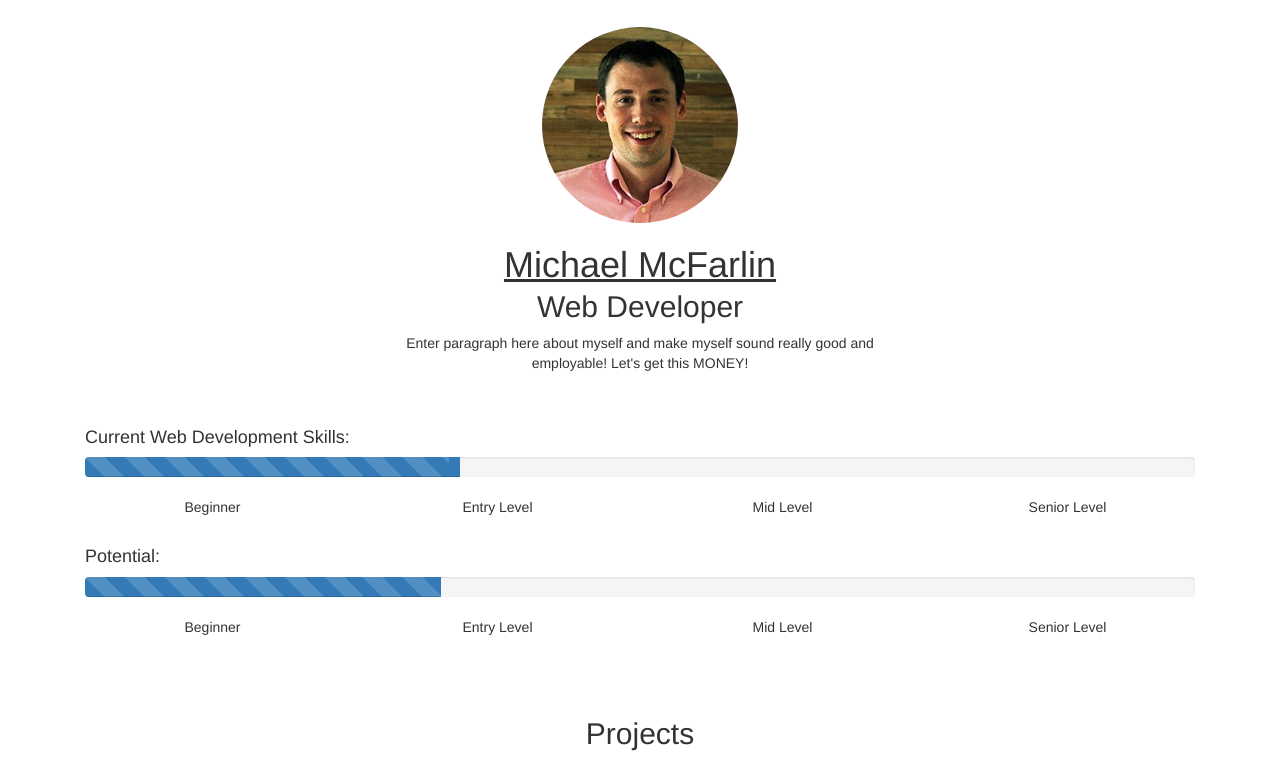
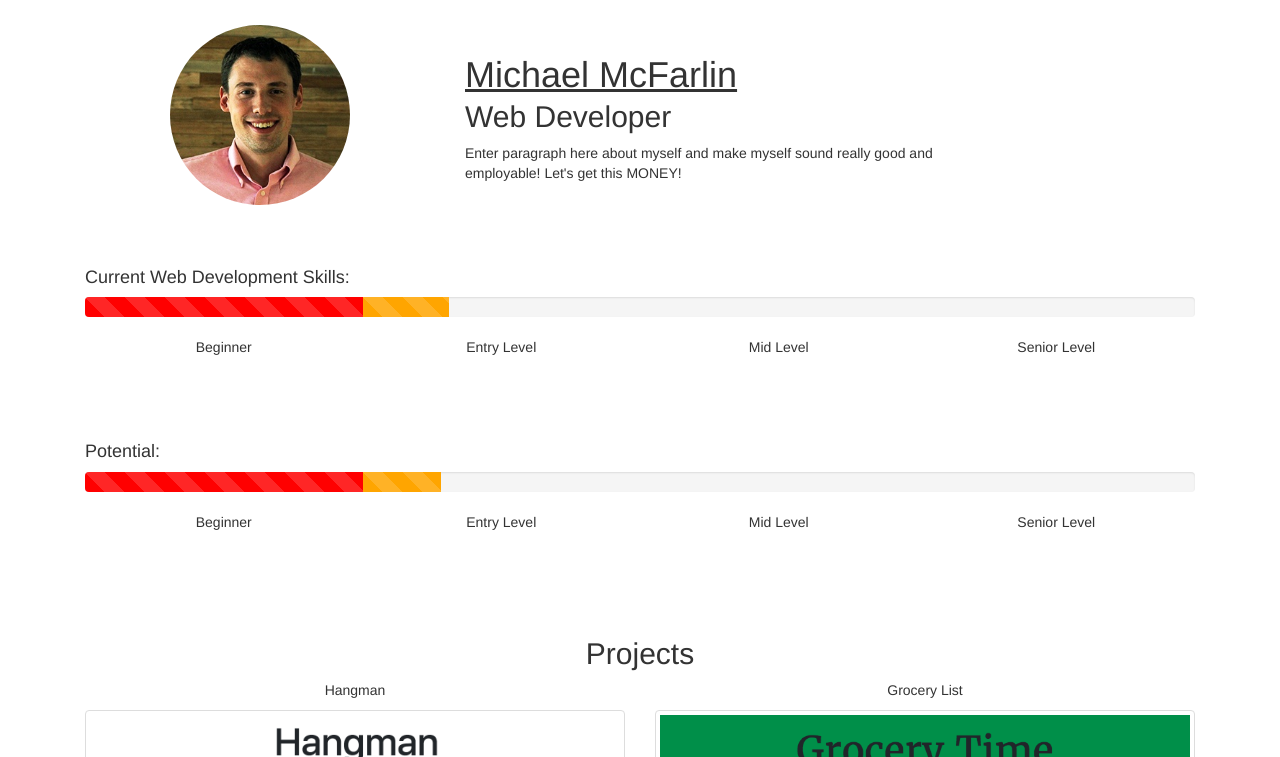
Before and after one commit to semansch/mPortfolioTest, a plain HTML site: page index2.html in a window 1280 px wide. Shown: the top 757 px of the page. Drawn offline with Linux system fonts and the light colour scheme.

Commit message:
updates to consolidate html and clean up structure

```diff
--- a/index2.html
+++ b/index2.html
@@ -7,23 +7,23 @@
     <title>Portfolio</title>
 
     <link rel="stylesheet" href="assets/css/bootstrap3.3.7.min.css">
-<!--    <link rel="stylesheet" href="assets/css/style.css">-->
+    <link rel="stylesheet" href="assets/css/style2.css">
 </head>
 <body>
 
     <div class="container">
-        <div class="col-xs-12">
-            <img src="assets/img/Headshot.jpg" class="img-responsive" style="max-width:200px; margin:auto; border-radius:50%; border:2px solid #fff; margin-top:25px;" />
+        <div class="col-xs-12 col-sm-4">
+            <img src="assets/img/Headshot.jpg" class="img-responsive" style="max-width:180px; margin:auto; border-radius:50%; margin-top:25px;" />
         </div>
-        <div class="col-xs-12 text-center" style="margin-bottom:25px;">
+        <div class="col-xs-12 col-sm-8" style="margin-bottom:25px; padding-top:35px;">
             <h1 style="text-decoration:underline; margin-bottom:0;">Michael McFarlin</h1>
             <h2 style="margin-top:5px;">Web Developer</h2>
             <p style="max-width:500px; display:inline-block;">Enter paragraph here about myself and make myself sound really good and employable! Let's get this MONEY!</p>
         </div>
 
-        <div class="col-xs-12 bar">
+        <div class="col-xs-12 progress-bar-wrap">
             <h4 style="margin-top:20px;"> Current Web Development Skills: </h4>
-            <div id="progress-bar-potential" class="progress">
+            <div class="progress">
                 <div id="progress-bar1_1" class="progress-bar progress-bar-striped progress-bar-animated" role="progressbar" aria-valuenow="25" aria-valuemin="0" aria-valuemax="25">
                 </div>
                 <div id="progress-bar2_1" class="progress-bar progress-bar-striped progress-bar-animated add-line" role="progressbar" aria-valuenow="8%" aria-valuemin="25" aria-valuemax="50">
@@ -35,20 +35,15 @@
                 <div id="progress-bar4_1" class="progress-bar add-line" role="progressbar" aria-valuenow="100" aria-valuemin="75" aria-valuemax="100">
                 </div>
             </div>
+            <div class="col-xs-12 progress-bar-labels">
+                <label>Beginner</label>
+                <label>Entry Level</label>
+                <label>Mid Level</label>
+                <label>Senior Level</label>
+            </div>
         </div>
-        <div class="col-xs-3 text-center">
-            <p> Beginner </p>
-        </div>
-        <div class="col-xs-3 text-center">
-            <p> Entry Level </p>
-        </div>
-        <div class="col-xs-3 text-center">
-            <p>Mid Level </p>
-        </div>
-        <div class="col-xs-3 text-center">
-            <p>Senior Level</p>
-        </div>
-        <div class="col-xs-12 bar">
+
+        <div class="col-xs-12 progress-bar-wrap">
             <!-- Progress bar for potential -->
             <h4 style="margin:20px 0 10px;"> Potential: </h4>
             <div class="progress">
@@ -61,20 +56,13 @@
                 <div id="progress-bar4" class="progress-bar progress-bar-striped progress-bar-animated add-line" role="progressbar" aria-valuenow="100" aria-valuemin="75" aria-valuemax="100">
                 </div>
             </div>
+            <div class="col-xs-12 progress-bar-labels">
+                <label>Beginner</label>
+                <label>Entry Level</label>
+                <label>Mid Level</label>
+                <label>Senior Level</label>
+            </div>
         </div>
-        <div class="col-xs-3 text-center">
-            <p> Beginner </p>
-        </div>
-        <div class="col-xs-3 text-center">
-            <p> Entry Level </p>
-        </div>
-        <div class="col-xs-3 text-center">
-            <p>Mid Level </p>
-        </div>
-        <div class="col-xs-3 text-center">
-            <p>Senior Level</p>
-        </div>
-        <div class="clearfix"></div>
     </div>
 
     <div class="container" style="margin:50px auto;">
```
